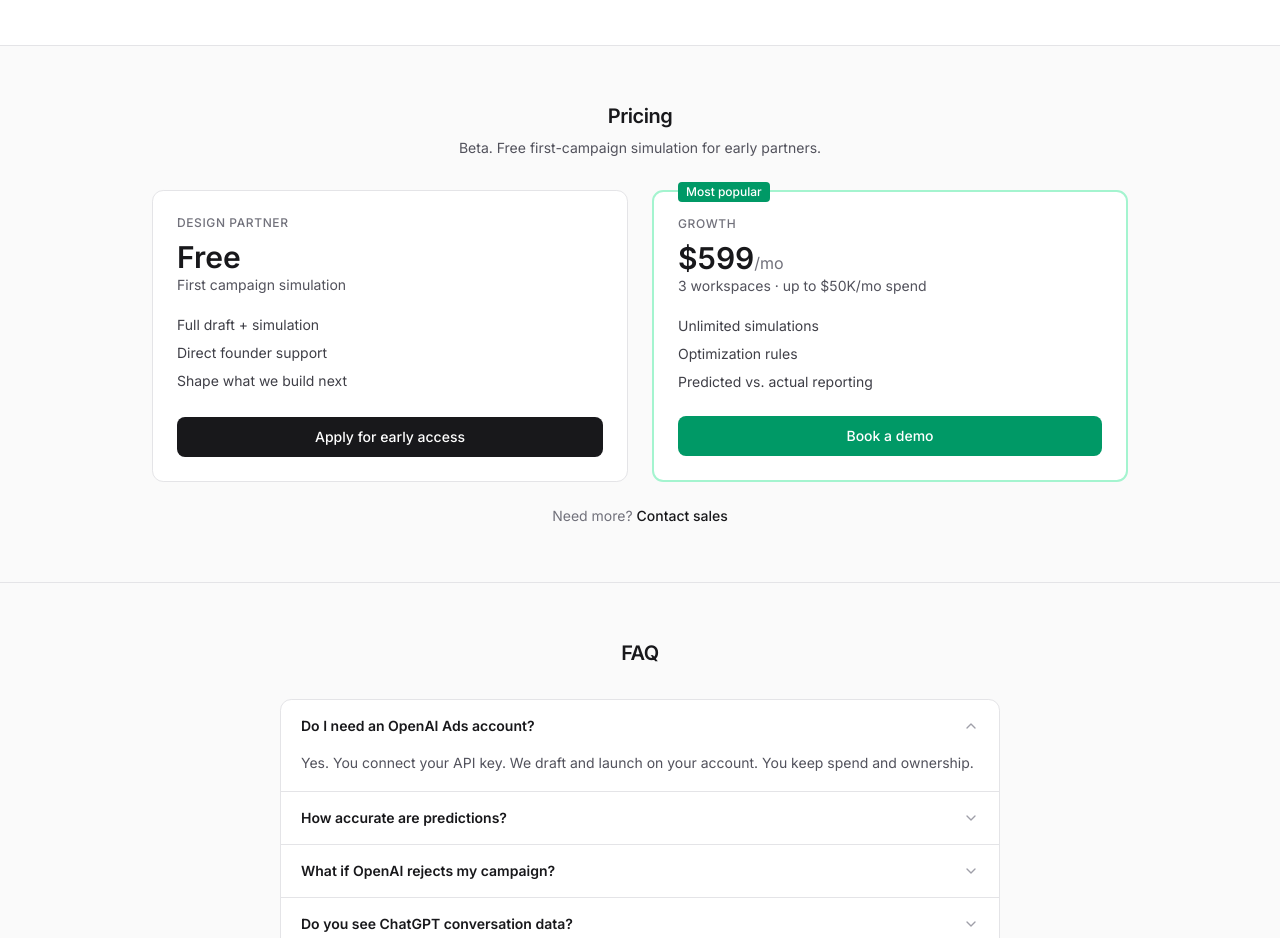
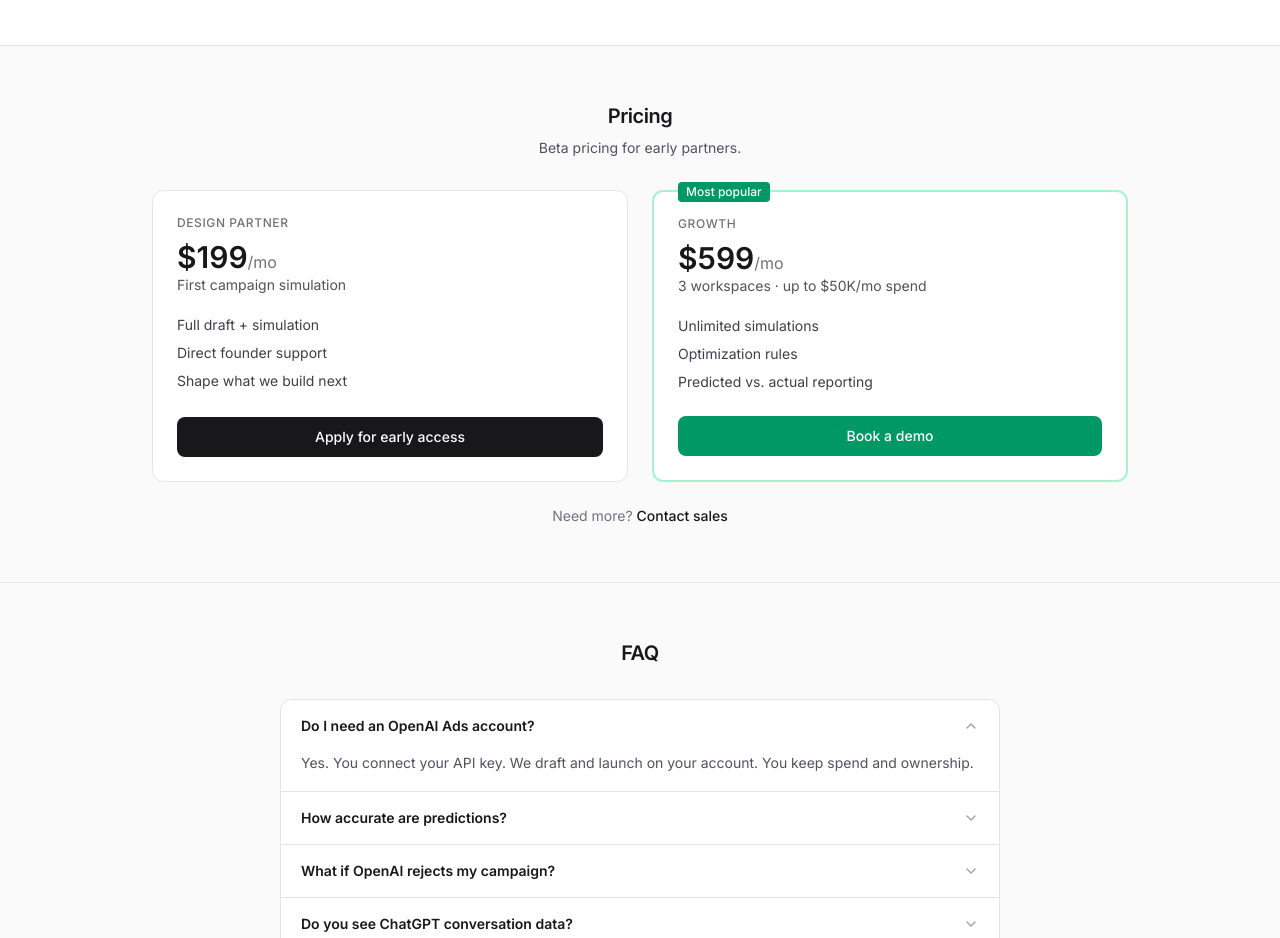
Before and after one commit to mrugankpednekar/chatgpt-ads, a Next.js app in the folder chatgpt-ads-simulator/: page / in a window 1280 px wide. Shown: the part 1680-2618 px from the top of the page. Built offline with nearby package versions, Linux system fonts and the light colour scheme; no server answers.

Commit message:
Update Design partner pricing to $199 per month.
Replace the free tier label with $199/mo and align pricing subtitle and FAQ copy.

Co-authored-by: Cursor <cursoragent@cursor.com>

```diff
--- a/chatgpt-ads-simulator/src/components/marketing/landing-page.tsx
+++ b/chatgpt-ads-simulator/src/components/marketing/landing-page.tsx
@@ -125,7 +125,7 @@ const faqs = [
   },
   {
     q: "Can I try without a call?",
-    a: "Beta partners get a free first-campaign simulation. Book a demo for access.",
+    a: "Design partner plans start at $199/mo. Book a demo for access.",
   },
 ];
 
@@ -377,7 +377,7 @@ export function MarketingLandingPage() {
             <div className="mb-8 text-center">
               <h2 className="text-xl font-semibold tracking-tight">Pricing</h2>
               <p className="mt-2 text-sm text-zinc-600">
-                Beta. Free first-campaign simulation for early partners.
+                Beta pricing for early partners.
               </p>
             </div>
             <div className="grid gap-6 md:grid-cols-2">
@@ -385,7 +385,10 @@ export function MarketingLandingPage() {
                 <p className="text-xs font-medium uppercase tracking-wider text-zinc-500">
                   Design partner
                 </p>
-                <p className="mt-2 text-3xl font-semibold">Free</p>
+                <p className="mt-2 text-3xl font-semibold">
+                  $199
+                  <span className="text-base font-normal text-zinc-500">/mo</span>
+                </p>
                 <p className="text-sm text-zinc-600">First campaign simulation</p>
                 <ul className="mt-5 flex-1 space-y-2 text-sm text-zinc-700">
                   <li>Full draft + simulation</li>
```
